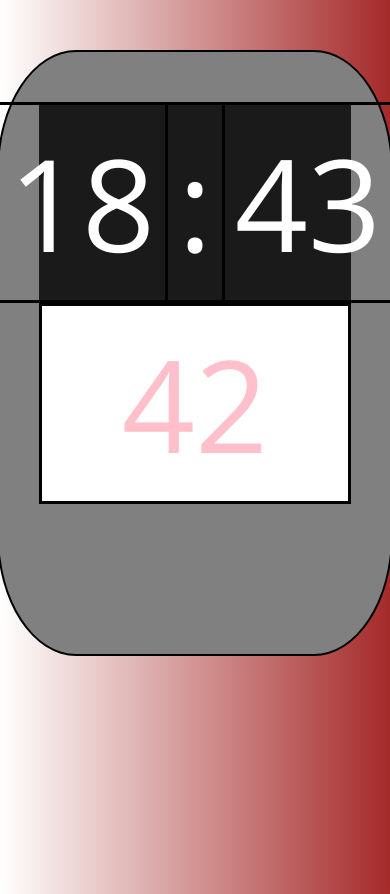
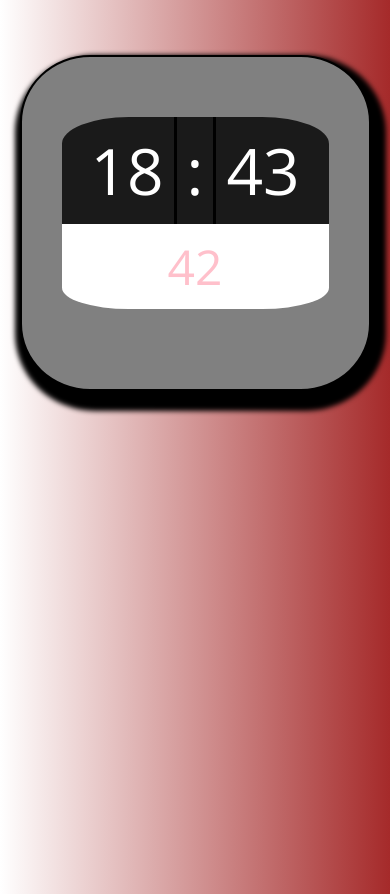
Before and after one commit to aquila813/Clock, a plain HTML site: page index.html in a window 390 px wide. Drawn offline with nearby package versions, Linux system fonts and the light colour scheme.

Commit message:
added box shadow, created a better appearance

```diff
--- a/index.html
+++ b/index.html
@@ -6,35 +6,21 @@
 	<link href="https://fonts.googleapis.com/css?family=Open+Sans&display=swap" rel="stylesheet">
 	<link rel="stylesheet" type="text/css" href="styles.css">
 </head>
-
 <body>
-<div class="wrapper">
-	<div class="clock-container1">
+<div class="interface">
+	<div class="screen-1">
 		<div class="clockh">
-
-
 		</div>
 		<div class="clockc">
-
-
 		</div>
 		<div class="clockm">
-
-
 		</div>
 	</div>
-
-	<div class="clock-container2">
+	<div class="screen-2">
 		<div class="clocks">
-
-
-
 		</div>
-
 	</div>
 </div>
-
-
 	<script src="main.js"></script>
 </body>
 </html>
--- a/styles.css
+++ b/styles.css
@@ -15,7 +15,7 @@ body {
 }
 
 
-.wrapper {
+.interface {
 	background-color: grey;
 	display: flex;
 	justify-content: center;
@@ -26,94 +26,134 @@ body {
 	padding-right: 40px;
 	border: 2px solid black;
 	border-radius: 20%;
+	box-shadow: 5px 10px 5px 10px;
+
 
 }
 
 
 
-.clock-container1 {
+.screen-1 {
 	background-color: rgba(0, 0, 0, 0.8);
 	display: flex;
 	min-width: 400px;
 	max-width: 400px;
 	justify-content: center;
 	align-content: center;
-	margin-right: 20px;
+	margin-right: 10px;
+	border-top-left-radius: 25%;
+
 
 
 }
 
 
-.clock-container2 {
+.screen-2 {
 	margin-left: 20px;
 	width: 160px;
+
 }
 
 
-.clockh, .clockc, .clockm, .clocks {
+.clockh {
 	display: flex;
 	color: white;
 	font-size: 8rem;
 	font-family: 'Open Sans';
 	padding: 10px;
-	border-top: 3px solid black;
-	border-bottom: 3px solid black;
-	border-left: 3px solid black;
-	justify-content: center;
+
+
+
 
 
 }
 
+.clockc {
+	color: white;
+	font-size: 8rem;
+	border-left: solid black 3px;
+	font-family: 'Open Sans';
+	padding: 10px;
 
-.clockh {
-	color: white;
 }
 
 .clockm {
 	color: white;
-	border-right: solid black 3px;
+	border-left: solid black 3px;
+	font-size: 8rem;
+	font-family: 'Open Sans';
+	padding: 10px;
 }
 
 
 .clocks {
 	background-color: white;
 	color: pink;
-	border-right: solid black 3px;
+	font-size: 8rem;
+	font-family: 'Open Sans';
+	padding: 10px;
+	border-top-right-radius: 25%;
 }
 
 
 
+
 @media(max-width: 700px) {
-	.wrapper {
+
+
+
+
+	.interface {
 		display: flex;
 		flex-wrap: wrap;
-		align-content: flex-start;
+		align-content: center;
+		width: 90vw;
 		justify-content: center;
+		margin: 5px;
+		padding-top: 60px;
+		padding-bottom: 80px;
+
 
 	}
 
 
 
-	.clock-container1 {
-		min-width: 80vw;
-		max-width: 80vw;
+	.screen-1 {
+		min-width: 100%;
+		max-width: 100%;
 		margin-right: 0px;
+		border-top-right-radius: 25%;
 
 	}
 
-	.clock-container2 {
+	.screen-1 div {
+		font-size: 4rem;
+	}
+
+
+	.screen-2 {
 		margin-left: 0px;
 		width: 80vw;
 		padding-left: auto;
-		padding-right: auto;
+		padding-right: auto
 
 
 	}
+
+	.screen-2 div {
+		font-size: 3rem;
+	}
+
+
+
 
 
 	.clocks {
 		display: flex;
 		justify-content: center;
+		border-bottom-left-radius: 25%;
+		border-bottom-right-radius: 25%;
+		border-top-right-radius: 0;
 	}
 
 
```
